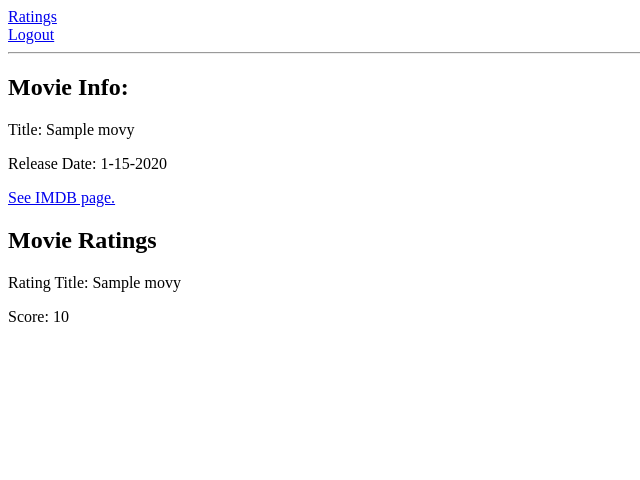
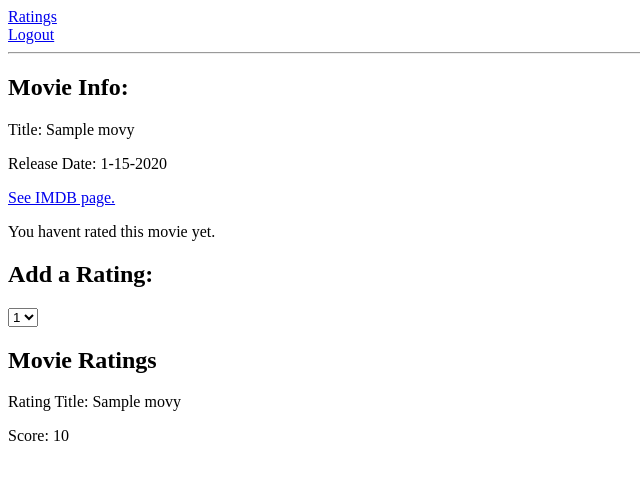
Before and after one commit to NBseikri/hb_lab_ratings, a Flask app: page /movie/1 in a window 1280 px wide. Shown: the top 480 px of the page, without its empty margins (0-640 px from the left). Run offline with Flask 2, Linux system fonts and the light colour scheme; the visitor is signed in with stand-in values (Sample User, id 1); tables that the repository leaves empty hold one stand-in row (values such as "Sample post").

Commit message:
Added rating update/add functionality to movie info page when user is logged in.

```diff
--- a/server.py
+++ b/server.py
@@ -57,12 +57,50 @@ def movie_list():
 def show_movie(movie_id):
 
     movie = Movie.query.get(movie_id)
+    user_rating = Rating.query.filter_by(user_id=945, movie_id=movie_id).first()
 
-    # To create exclusive access to user profile without displaying id in browser
-    # user = User.query.get(session['user_id'])
+    print "OUR USER RATING IS: ", user_rating
+    # if 'user_id' in session:
+    #     user_rating = ratings.filter('user_id' == )
+    #     print "OUR USER RATING OBJECT:", user_rating
+    # else:
+    #     user_rating = None
 
 
-    return render_template('movie.html', movie=movie)
+    return render_template('movie.html', movie=movie, user_rating=user_rating)
+
+
+@app.route('/add_rating')
+def add_or_update_rating():
+
+    user_id = session['user_id']
+    movie_id = request.form.get('movie_id')
+    score = request.form.get('rating')
+
+
+    db_rating = db.session.query(Rating).filter_by(user_id=user_id, movie_id=movie_id)
+    rating_exists = db_rating.first()
+
+    if rating_exists:
+        # We need to add to the session or it won't ever be stored
+        db_rating.update({'score': score})
+        # Once we're done, we should commit our work
+        db.session.commit()
+        flash("Your rating has been updated to " + score + ".")
+    else:
+        rating = Rating(user_id=user_id,
+                    movie_id=movie_id,
+                    score=score)
+        db.session.add(rating)
+        flash("Your rating for " + rating.movie.title + "has been added.")
+
+    return redirect('/movie/{}'.format(movie.movie_id))
+
+
+
+
+
+
 
 
 @app.route("/register", methods=['GET'])
@@ -145,10 +183,7 @@ if __name__ == "__main__":
     app.debug = True
 
     connect_to_db(app)
-
     # Use the DebugToolbar
     DebugToolbarExtension(app)
 
-
-
     app.run(port=5000)
--- a/templates/base.html
+++ b/templates/base.html
@@ -12,8 +12,11 @@
     {% endwith %}
 
   <a href="/">Ratings</a><br>
-  {% if session['user_id'] != None %}
+
+  {% if 'user_id' in session %}
+    {% if session['user_id'] %}
     <a href="/logout">Logout</a>
+    {% endif %}
   {% endif %}
 
   <hr>
--- a/templates/movie.html
+++ b/templates/movie.html
@@ -5,6 +5,30 @@
 <p>Title: {{ movie.title }}</p>
 <p>Release Date: {{ movie.released_at.month }}-{{ movie.released_at.day }}-{{ movie.released_at.year }}</p>
 <a href="{{ movie.imdb_url }}"> See IMDB page.</a>
+
+{% if 'user_id' in session %}
+    {% if user_rating != None %}
+        <p> Your rating is {{ user_rating.score }}</p>
+        <p> Update your rating below: </p>
+
+    {% else %}
+
+        <p>You havent rated this movie yet.</p>
+        <h2>Add a Rating: </h2>
+
+    {% endif %}
+
+    <form action='/add_rating' method='POST'>
+        <input type='hidden' name='movie_id' value='{{movie.movie_id}}'>
+        <select name='rating'>
+            {% for i in range(5) %}
+                <option value={{ i+1 }}> {{ i + 1 }}</option>
+            {% endfor %}
+        </select>
+
+    </form>
+
+{% endif %}
 
 <h2>Movie Ratings</h2>
 
```
Also changed, not shown: 1 other file.
